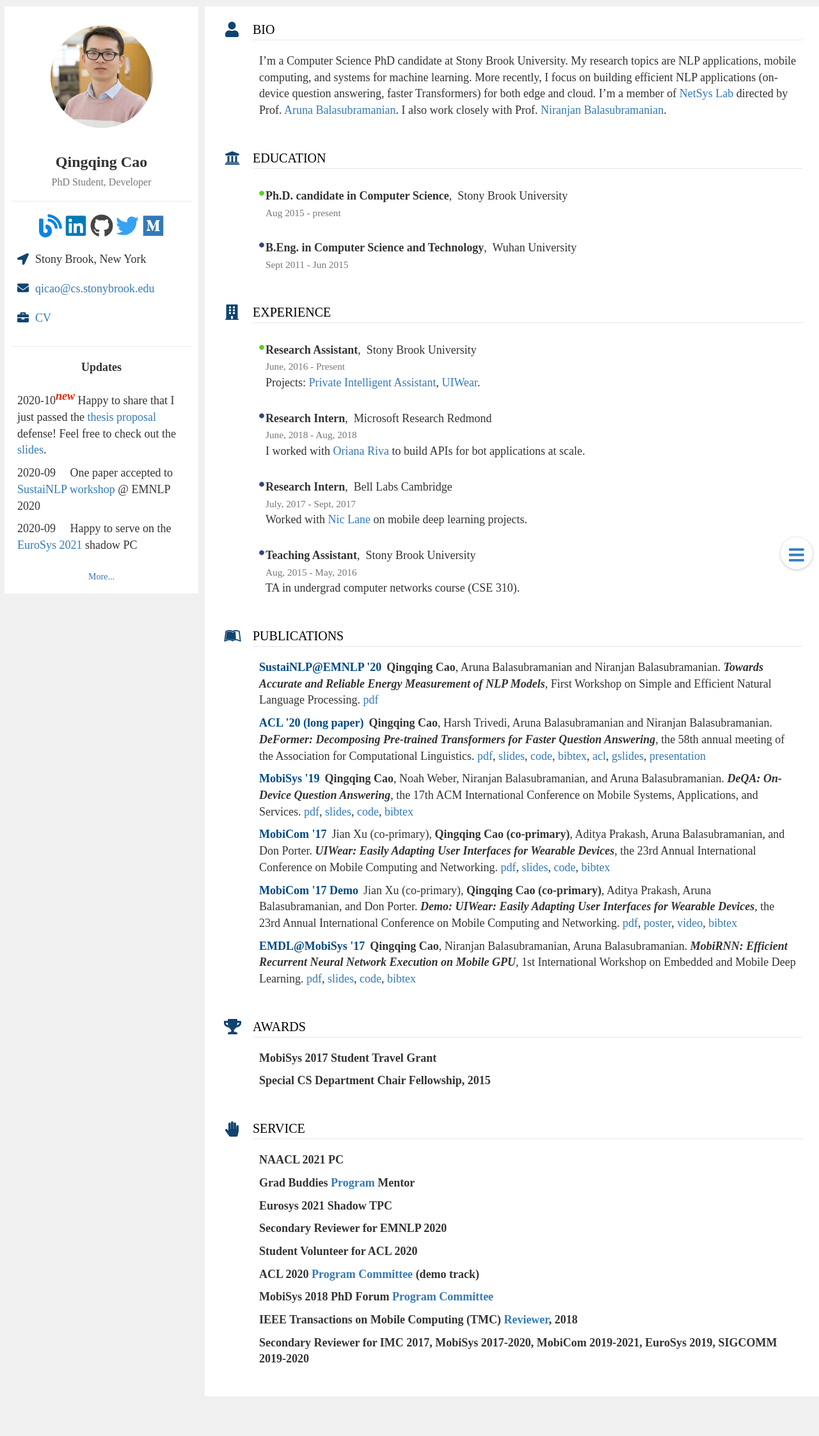
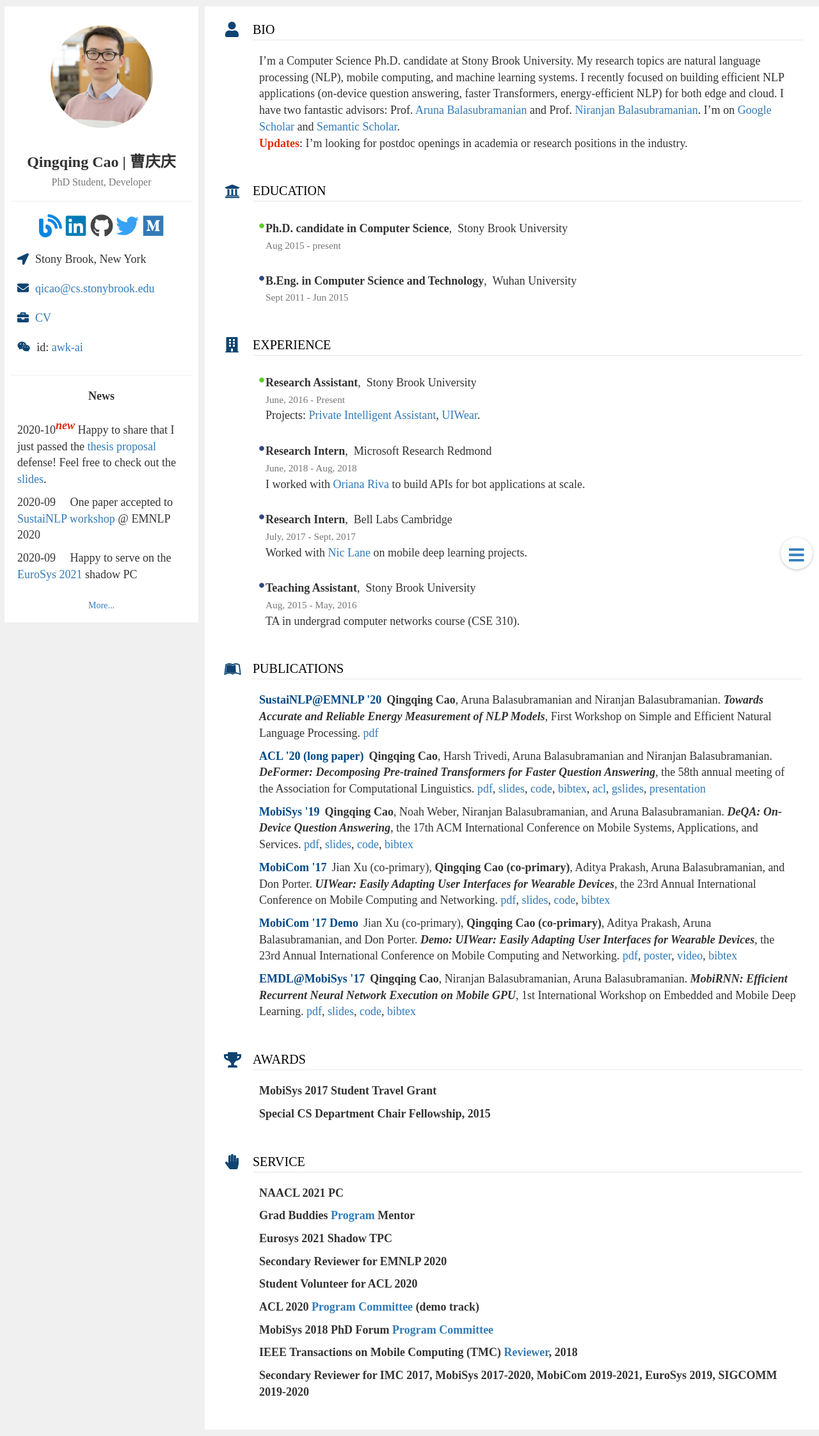
Before and after one commit to csarron/csarron.github.io, a Jekyll site: the page built from index.md, in a window 1280 px wide. Shown: the whole page at 64% size. Built offline with Jekyll 4.4.1, drawn with Linux system fonts in a browser that asks for light colours; before the commit the page ends 2193 px from its top, so only the background shows below that.

Commit message:
update bio

```diff
--- a/_scss/about.scss
+++ b/_scss/about.scss
@@ -496,6 +496,12 @@
     content: "new";
     font-weight: 700;
 }
+.update {
+    color: #e72a03;
+    // vertical-align: super;
+    font-style: bold;
+    font-weight: 700;
+}
 
 .old {
     margin-right: 1em;
--- a/index.md
+++ b/index.md
@@ -4,7 +4,7 @@
 redirect_from:
   - /about/
   - /notes/about/
-title: Qingqing Cao
+title: Qingqing Cao | 曹庆庆
 native-name: 曹庆庆
 avatar: /assets/avatar.jpg
 intro: 'PhD Student, Developer'
@@ -28,7 +28,11 @@
   - style: briefcase
     info: |
       [CV](/assets/qingqingcao_cv.pdf)
-news-name: Updates
+  - style: weixin
+    info: |
+      id: [awk-ai](/wx.jpg)
+
+news-name: News
 news:
   - date: 2020-10
     info: Happy to share that I just passed the [thesis proposal](https://www.stonybrook.edu/commcms/sciedphd/program/thesis.php) defense! Feel free to check out the [slides](https://docs.google.com/presentation/d/13PJSnAYcsjfDZPyj6L_kCMPq34-1Qc_OWnTd4sZPhWc/).
@@ -64,7 +68,9 @@
  name: Bio
  style: fas fa-lg fa-user
  content: >
-  I'm a Computer Science PhD candidate at Stony Brook University. My research topics are NLP applications, mobile computing, and systems for machine learning. More recently, I focus on building efficient NLP applications (on-device question answering, faster Transformers) for both edge and cloud. I'm a member of [NetSys Lab](https://netsys.cs.stonybrook.edu/) directed by Prof. [Aruna Balasubramanian](http://www3.cs.stonybrook.edu/~arunab/index.html). I also work closely with Prof. [Niranjan Balasubramanian](http://www3.cs.stonybrook.edu/~niranjan/index.html).
+  I’m a Computer Science Ph.D. candidate at Stony Brook University. My research topics are natural language processing (NLP), mobile computing, and machine learning systems. I recently focused on building efficient NLP applications (on-device question answering, faster Transformers, energy-efficient NLP) for both edge and cloud. I have two fantastic advisors: Prof. [Aruna Balasubramanian](http://www3.cs.stonybrook.edu/~arunab/index.html) and Prof. [Niranjan Balasubramanian](http://www3.cs.stonybrook.edu/~niranjan/index.html). I'm on [Google Scholar](https://scholar.google.com/citations?user=vLpPyUUAAAAJ) and [Semantic Scholar](https://www.semanticscholar.org/author/31961604).
+  <br>
+  <span class="update">Updates</span>: I'm looking for postdoc openings in academia or research positions in the industry.
 history:
   - name: Education
     style: fas fa-university
```
Also changed, not shown: js/all.min.js.
